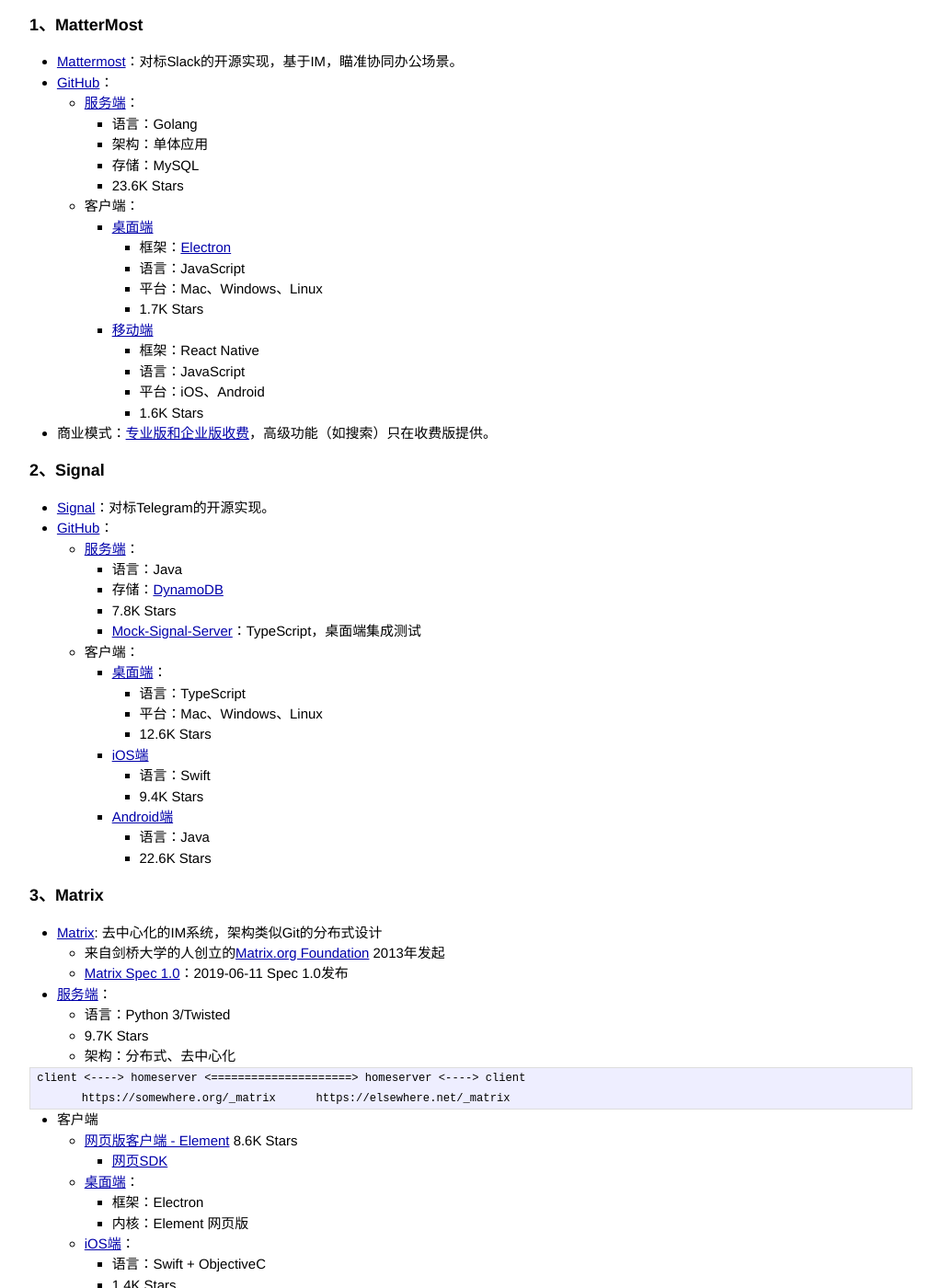
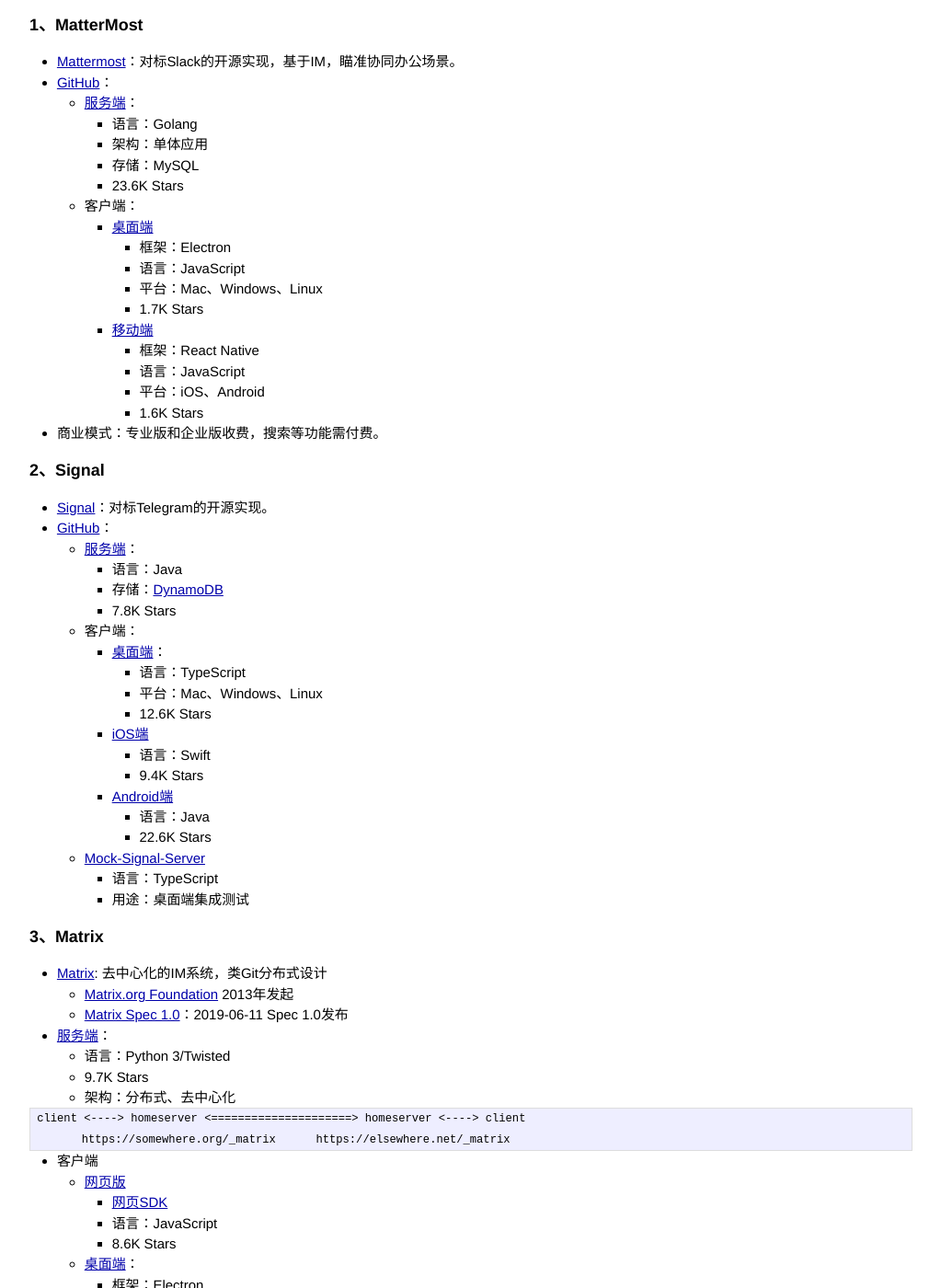
Before and after one commit to gongpengjun/gongpengjun.github.io, a Jekyll site: the page built from _posts/2022-07-30-im000-opensource-im.markdown, in a window 1280 px wide and 1400 px high, scrolled down 207 px. Shown: the whole window at 92% size, without its empty margins (128-1151 px from the left). Built offline with Jekyll 4.4.1, drawn with Linux system fonts in a browser that asks for light colours.

Commit message:
优化开源IM在手机上的浏览体验

````diff
--- a/_posts/2022-07-30-im000-opensource-im.markdown
+++ b/_posts/2022-07-30-im000-opensource-im.markdown
@@ -18,7 +18,7 @@ IM开源实现一览，重点关注技术栈。
     - 23.6K Stars
   - 客户端：
     - [桌面端](https://github.com/mattermost/desktop)
-      - 框架：[Electron](http://electron.atom.io/)
+      - 框架：Electron
       - 语言：JavaScript
       - 平台：Mac、Windows、Linux
       - 1.7K Stars
@@ -27,7 +27,7 @@ IM开源实现一览，重点关注技术栈。
       - 语言：JavaScript
       - 平台：iOS、Android
       - 1.6K Stars
-- 商业模式：[专业版和企业版收费](https://mattermost.com/pricing/)，高级功能（如搜索）只在收费版提供。
+- 商业模式：专业版和企业版收费，搜索等功能需付费。
 
 ### 2、Signal
 
@@ -37,7 +37,6 @@ IM开源实现一览，重点关注技术栈。
     - 语言：Java
     - 存储：[DynamoDB](https://aws.amazon.com/cn/dynamodb/)
     - 7.8K Stars
-    - [Mock-Signal-Server](https://github.com/signalapp/Mock-Signal-Server)：TypeScript，桌面端集成测试
   - 客户端：
     - [桌面端](https://github.com/signalapp/Signal-Desktop)：
       - 语言：TypeScript
@@ -49,11 +48,14 @@ IM开源实现一览，重点关注技术栈。
     - [Android端](https://github.com/signalapp/Signal-Android)
       - 语言：Java
       - 22.6K Stars
+  - [Mock-Signal-Server](https://github.com/signalapp/Mock-Signal-Server)
+    - 语言：TypeScript
+    - 用途：桌面端集成测试
 
 ### 3、Matrix
 
-- [Matrix](https://matrix.org/): 去中心化的IM系统，架构类似Git的分布式设计
-  - 来自剑桥大学的人创立的[Matrix.org Foundation](https://matrix.org/foundation/) 2013年发起
+- [Matrix](https://matrix.org/): 去中心化的IM系统，类Git分布式设计
+  - [Matrix.org Foundation](https://matrix.org/foundation/) 2013年发起
   - [Matrix Spec 1.0](https://matrix.org/blog/2019/06/11/introducing-matrix-1-0-and-the-matrix-org-foundation)：2019-06-11 Spec 1.0发布
 - [服务端](https://github.com/matrix-org/synapse)：
   - 语言：Python 3/Twisted
@@ -66,8 +68,10 @@ client <----> homeserver <=====================> homeserver <----> client
 ```
 
 - 客户端
-  - [网页版客户端 - Element](https://github.com/vector-im/element-web/) 8.6K Stars
+  - [网页版](https://github.com/vector-im/element-web/)
     - [网页SDK](Matrix SDK for React Javascript)
+    - 语言：JavaScript
+    - 8.6K Stars
   - [桌面端](https://github.com/vector-im/element-desktop)：
     - 框架：Electron
     - 内核：Element 网页版
````
